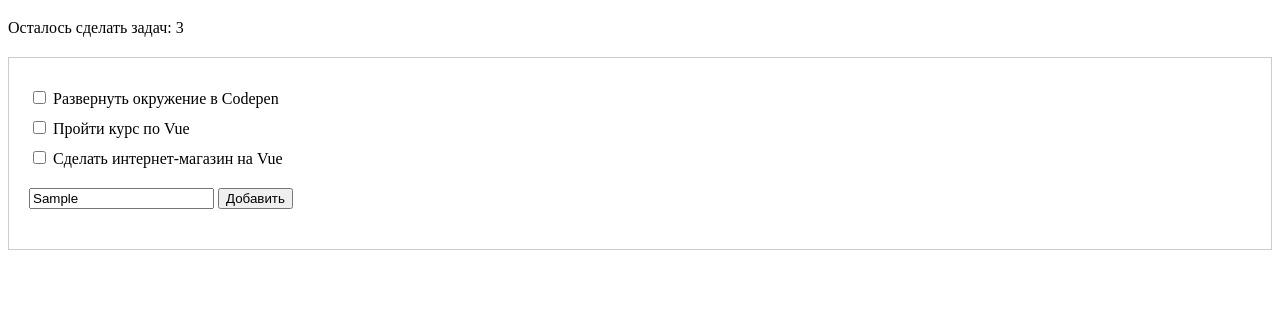
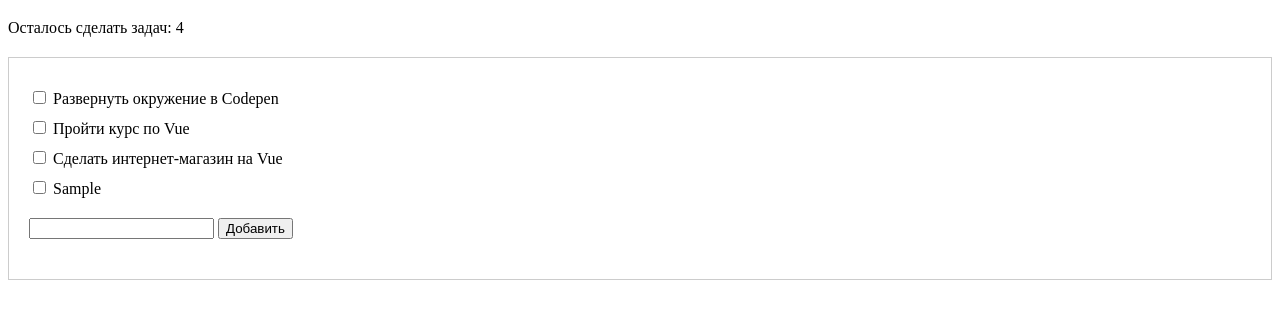
Before and after one commit to shampun359/-, a plain HTML site: page index.html in a window 1280 px wide. Both pictures are taken after typing "Sample" into the empty fields and a click on the button "Добавить". Shown: the part 61-380 px from the top of the page. Drawn offline with nearby package versions, Linux system fonts and the light colour scheme.

Commit message:
Todo-list
Выполнен на VUE

```diff
--- a/index.html
+++ b/index.html
@@ -11,16 +11,18 @@
 <body>
 
   <div id="app">
-    <h1>Список задач на {{ message }}</h1>
-    <div>Осталось сделать задач: <span class="counter">{{ tasks.length }}</span></div>
+    <h1>Список задач на {{ title }}</h1>
+    <div v-if="count() == 1">Осталась одна задача</div>
+    <div v-else-if="count() == 0">Все задачи выполены</div>
+    <div v-else>Осталось сделать задач: <span class="counter">{{ count() }}</span></div>
     <div class="list">
-      <div class="item "  v-bind:class="{ done: isActive }" v-for="task in tasks">
-        <input type="checkbox" @click="isActive = !isActive">
-        {{ task }}
+      <div class="item " :class="{ done: task.done }" v-for="task in tasks">
+        <input type="checkbox" v-model="task.done">
+        {{ task.text }}
       </div>
     <div class="form">
-      <input v-bind:placeholder="message">
-      <button type="button">Добавить</button>
+      <input v-model="message"  >
+      <button type="button" @click="push_task">Добавить</button>
     </div>
   </div>
 
--- a/js/main.js
+++ b/js/main.js
@@ -1,13 +1,21 @@
 new Vue({
   el: '#app',
   data: {
-    message: 'Vue!',
+    title: 'Vue!',
     task_sum: '228!',
-    isActive: false,
     tasks: [
-      'Развернуть окружение в Codepen',
-      'Пройти курс по Vue',
-      'Сделать интернет-магазин на Vue'
+      {text:'Развернуть окружение в Codepen', done: false},
+      {text:'Пройти курс по Vue', done: false},
+      {text:'Сделать интернет-магазин на Vue', done: false}
     ],
+  },
+  methods: {
+    push_task(){
+      this.tasks.push({text: this.message, done: false});
+      this.message='' ;
+    },
+    count(){
+      return this.tasks.filter(task => !task.done).length;
+    }
   }
 })
```
